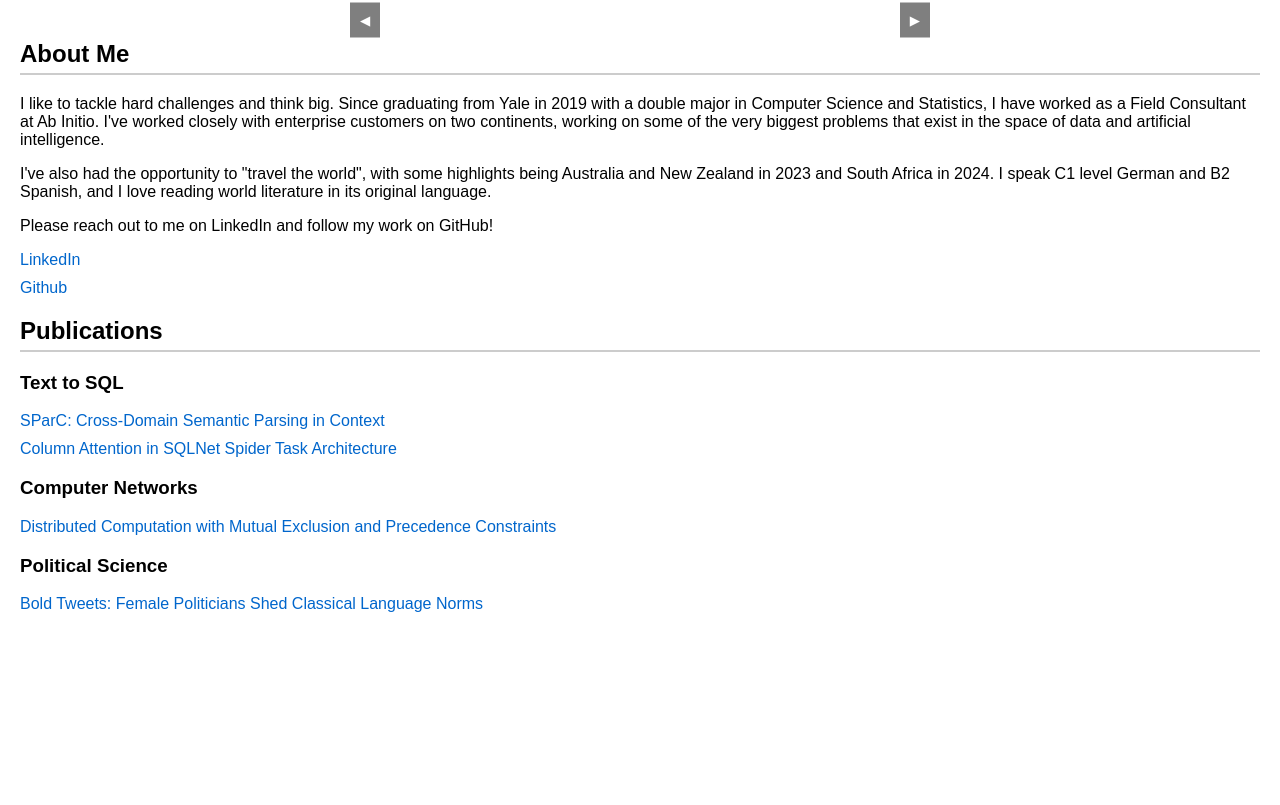
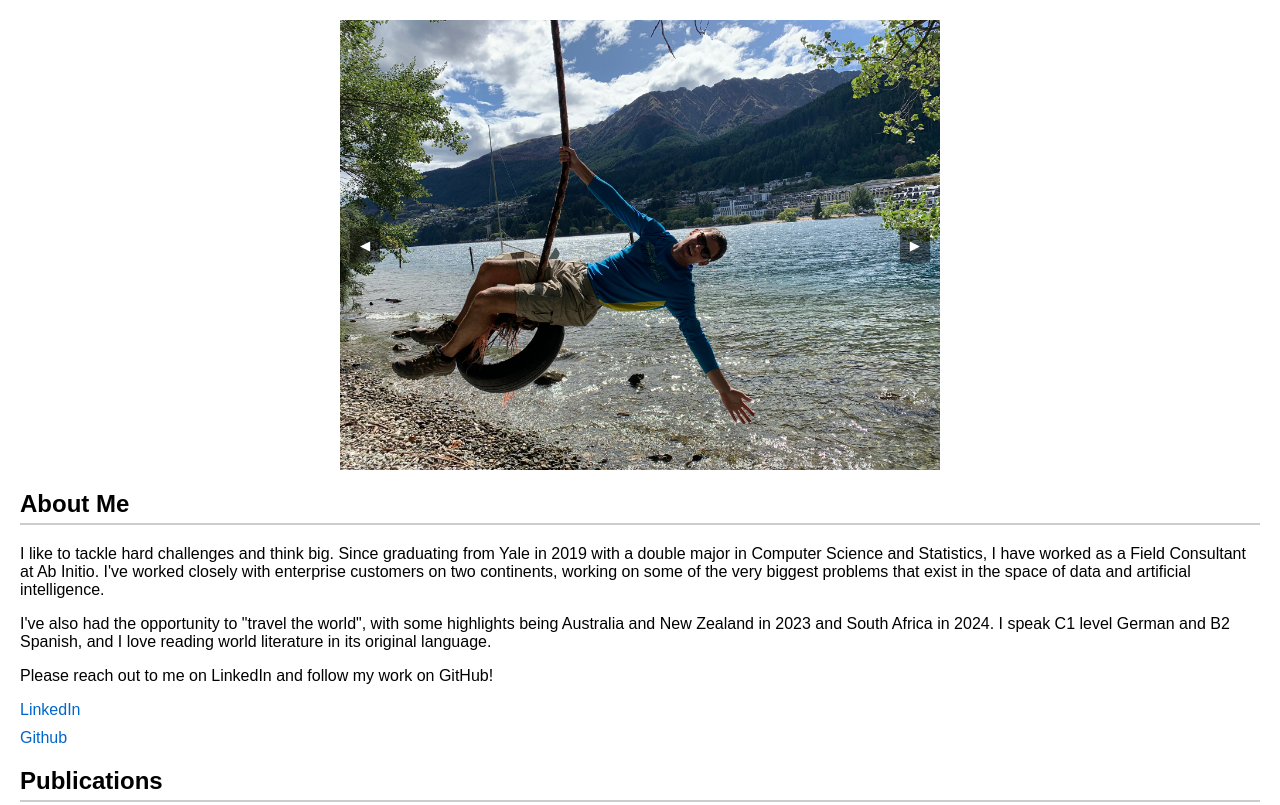
Before and after one commit to daveyproctor/personal_website, a plain HTML site: page index.html in a window 1280 px wide. Shown: the top 805 px of the page. Drawn offline with nearby package versions, Linux system fonts and the light colour scheme.

Commit message:
update readme, make images swipeable

```diff
--- a/index.html
+++ b/index.html
@@ -3,7 +3,8 @@
 <head>
     <meta charset="UTF-8">
     <meta name="viewport" content="width=device-width, initial-scale=1.0">
-    <title>Simple Mobile-Friendly Website</title>
+    <title>Davey Proctor's Personal Website</title>
+    <script src="https://cdn.jsdelivr.net/npm/hammerjs@2.0.8/hammer.min.js"></script>
     <style>
         body {
             font-family: Arial, sans-serif;
@@ -72,7 +73,7 @@
         <div class="carousel">
             <button class="arrow left" onclick="previousImage()">&#9664;</button>
             <!-- <img src="photos/5e34a72c-208c-4320-ba21-d70185668aa4.jpg" alt="Image 1" class="active"> -->
-            <img src="photos/IMG_2498.JPEG" alt="Image 1">
+            <img src="photos/IMG_2498.JPEG" alt="Image 1" class="active">
             <img src="photos/IMG_5691.JPEG" alt="Image 2">
             <img src="photos/IMG_7755.JPEG" alt="Image 3">
             <!-- <img src="photos/IMG_9892.JPEG" alt="Image 5"> -->
@@ -134,6 +135,7 @@
         function showImage(index) {
             images.forEach((img, i) => {
                 img.classList.toggle('active', i === index);
+                img.style.transform = `translateX(${(i - index) * 100}%)`;
             });
         }
 
@@ -146,6 +148,36 @@
             currentImageIndex = (currentImageIndex < images.length - 1) ? currentImageIndex + 1 : 0;
             showImage(currentImageIndex);
         }
+
+        const carousel = document.querySelector('.carousel');
+        const hammer = new Hammer(carousel);
+
+        hammer.on('swipeleft', nextImage);
+        hammer.on('swiperight', previousImage);
+
+        // Initialize the first image position
+        showImage(currentImageIndex);
     </script>
+
+    <!-- <script>
+        let currentImageIndex = 0;
+        const images = document.querySelectorAll('.carousel img');
+
+        function showImage(index) {
+            images.forEach((img, i) => {
+                img.classList.toggle('active', i === index);
+            });
+        }
+
+        function previousImage() {
+            currentImageIndex = (currentImageIndex > 0) ? currentImageIndex - 1 : images.length - 1;
+            showImage(currentImageIndex);
+        }
+
+        function nextImage() {
+            currentImageIndex = (currentImageIndex < images.length - 1) ? currentImageIndex + 1 : 0;
+            showImage(currentImageIndex);
+        }
+    </script> -->
 </body>
 </html>
```
Also changed, not shown: README.md.
